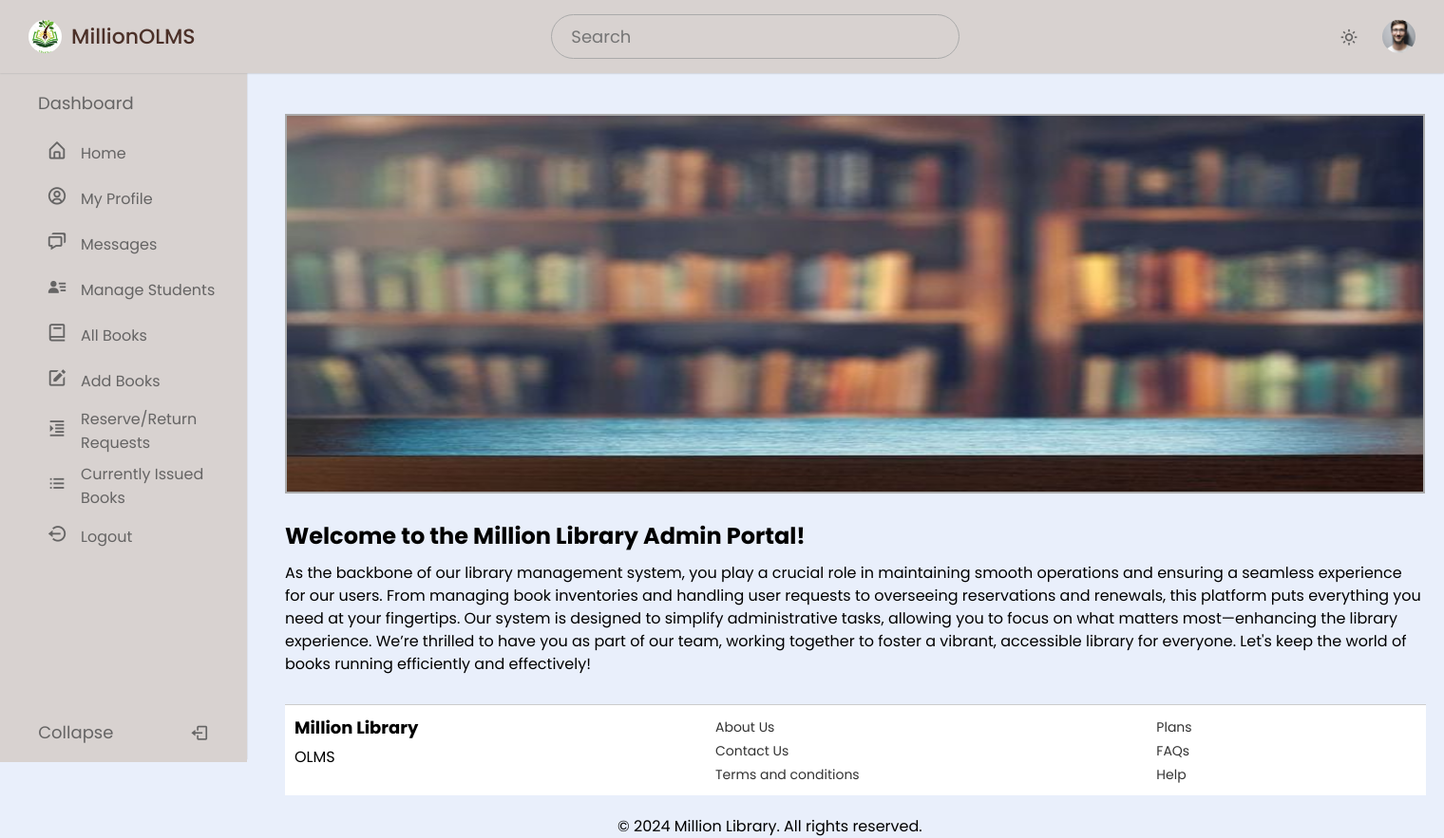
After one commit to AsmaAmeenGeek/OLMS, a PHP site: page /admin/home.html in a window 1520 px wide. The commit adds this page. Shown: the whole page at 95% size. Run offline with PHP 8.4, Linux system fonts and the light colour scheme.

Commit message:
Added User Home Page and style

```diff
--- /dev/null
+++ b/admin/home.html
@@ -0,0 +1,187 @@
+<!DOCTYPE html>
+<html lang="en">
+
+<head>
+    <meta charset="utf-8" />
+    <meta name="viewport" content="width=device-width, initial-scale=1" />
+    <!-- Boxicons CSS -->
+    <link href="https://unpkg.com/boxicons@2.1.4/css/boxicons.min.css" rel="stylesheet" />
+    <title>OLMS</title>
+    <link rel="stylesheet" href="style.css" />
+</head>
+
+<body>
+    <!-- navbar -->
+    <nav class="navbar">
+        <div class="logo_item">
+          <i class="bx bx-menu" id="sidebarOpen"></i>
+          <img src="images/logo.jpg" alt=""></i>MillionOLMS
+        </div>
+
+        <div class="search_bar">
+          <input type="text" placeholder="Search" />
+        </div>
+
+        <div class="navbar_content">
+          <i class="bi bi-grid"></i>
+          <i class='bx bx-sun' id="darkLight"></i>
+          <img src="images/profile.jpg" alt="" class="profile" />
+        </div>
+      </nav>
+
+      <!-- sidebar -->
+      <nav class="sidebar">
+        <div class="menu_content">
+          <ul class="menu_items">
+            <div class="menu_title menu_dahsboard"></div>
+            <!-- start -->
+            <li class="item">
+              <a href="home.html" class="nav_link submenu_item">
+                <span class="navlink_icon">
+                  <i class="bx bx-home-alt"></i>
+                </span>
+                <span class="navlink">Home</span>
+              </a>
+            </li>
+
+            <li class="item">
+              <a href="profile.html" class="nav_link submenu_item">
+                <span class="navlink_icon">
+                  <i class='bx bx-user-circle'></i>
+                </span>
+                <span class="navlink">My Profile</span>
+              </a>
+            </li>
+
+             <li class="item">
+              <a href="message.html" class="nav_link submenu_item">
+                <span class="navlink_icon">
+                  <i class='bx bx-chat' ></i>
+                </span>
+                <span class="navlink">Messages</span>
+              </a>
+            </li>
+
+             <li class="item">
+              <a href="#" class="nav_link submenu_item">
+                <span class="navlink_icon">
+                  <i class='bx bxs-user-detail' ></i>
+                </span>
+                <span class="navlink">Manage Students</span>
+              </a>
+            </li>
+
+             <li class="item">
+              <a href="#" class="nav_link submenu_item">
+                <span class="navlink_icon">
+                  <i class='bx bx-book'></i>
+                </span>
+                <span class="navlink">All Books</span>
+              </a>
+            </li>
+
+             <li class="item">
+              <a href="#" class="nav_link submenu_item">
+                <span class="navlink_icon">
+                  <i class='bx bxs-edit'></i>
+                </span>
+                <span class="navlink">Add Books</span>
+              </a>
+            </li>
+
+             <li class="item">
+              <a href="#" class="nav_link submenu_item">
+                <span class="navlink_icon">
+                  <i class='bx bx-right-indent'></i>
+                </span>
+                <span class="navlink">Reserve/Return<br>Requests</span>
+              </a>
+            </li>
+
+             <li class="item">
+              <a href="#" class="nav_link submenu_item">
+                <span class="navlink_icon">
+                  <i class='bx bx-list-ul'></i>
+                </span>
+                <span class="navlink">Currently Issued<br>Books</span>
+              </a>
+            </li>
+
+             <li class="item">
+              <a href="#" class="nav_link submenu_item">
+                <span class="navlink_icon">
+                  <i class='bx bx-log-out-circle' ></i>
+                </span>
+                <span class="navlink">Logout</span>
+              </a>
+            </li>
+
+          </ul>
+
+
+            <!-- Sidebar Open / Close -->
+            <div class="bottom_content">
+                <div class="bottom expand_sidebar">
+                    <span> Expand</span>
+                    <i class='bx bx-log-in'></i>
+                </div>
+                <div class="bottom collapse_sidebar">
+                    <span> Collapse</span>
+                    <i class='bx bx-log-out'></i>
+                </div>
+            </div>
+        </div>
+    </nav>
+
+    <!-- Main Section -->
+    <section class="home_content">
+        <!-- Banner -->
+        <img src="images/bg.jpg" class="banner"></div>
+
+        <!-- About Section -->
+        <div class="about-library">
+            <h2>Welcome to the Million Library Admin Portal!</h2>
+            <p>As the backbone of our library management system, you play a crucial
+                role in maintaining smooth operations and ensuring a seamless
+                experience for our users. From managing book inventories and handling
+                user requests to overseeing reservations and renewals, this platform
+                puts everything you need at your fingertips. Our system is designed
+                to simplify administrative tasks, allowing you to focus on what
+                matters most—enhancing the library experience. We’re thrilled to
+                have you as part of our team, working together to foster a vibrant,
+                accessible library for everyone. Let's keep the world of books running
+                efficiently and effectively!</p>
+        </div>
+    </section>
+    </div>
+
+    <!-- Footer -->
+    <footer>
+        <div class="footer-content">
+            <div>
+                <h3>Million Library</h3>
+                <p>OLMS</p>
+            </div>
+            <div>
+                <ul>
+                    <li><a href="#">About Us</a></li>
+                    <li><a href="#">Contact Us</a></li>
+                    <li><a href="#">Terms and conditions</a></li>
+                </ul>
+            </div>
+            <div>
+                <ul>
+                    <li><a href="#">Plans</a></li>
+                    <li><a href="#">FAQs</a></li>
+                    <li><a href="#">Help</a></li>
+                </ul>
+            </div>
+        </div>
+    </footer>
+
+    <p style="margin-left: 650px; margin-top: 20px;">&copy; 2024 Million Library. All rights reserved.</p>
+
+    <script src="script.js"></script>
+</body>
+
+</html>
--- a/admin/style.css
+++ b/admin/style.css
@@ -482,6 +482,73 @@ body.dark {
   padding: 0 30px;
 }
 
+
+/* Home */
+.home_content {
+  margin-top: 100px;
+  margin-left: 280px;
+  flex: 1;
+  padding: 20px;
+}
+
+.banner {
+  width: 1200PX;
+  height: 400PX;
+  border: 2px solid #aaa;
+  margin-bottom: 20px;
+  background-color: #f0f0f0;
+}
+
+.about-library h2 {
+  margin-bottom: 10px;
+}
+
+.about-library p {
+  margin-bottom: 10px;
+  line-height: 1.5;
+}
+
+/* Footer */
+footer {
+  background-color: #fff;
+  border-top: 1px solid #ccc;
+  padding: 10px;
+  display: flex;
+  justify-content: space-between;
+  margin-left: 300px;
+  margin-right: 100px;
+  width: 79%;
+}
+
+footer .footer-content {
+  display: flex;
+  justify-content: space-between;
+  width: 80%;
+}
+
+footer ul {
+  list-style-type: none;
+}
+
+footer ul li a {
+  text-decoration: none;
+  color: #333;
+  font-size: 14px;
+}
+
+footer h3 {
+  font-size: 18px;
+  margin-bottom: 5px;
+}
+
+
+
+
+
+
+
+
+
 @media screen and (max-width: 768px) {
   #sidebarOpen {
     font-size: 25px;
```
Also changed, not shown: admin/images/bg.jpg (added).
